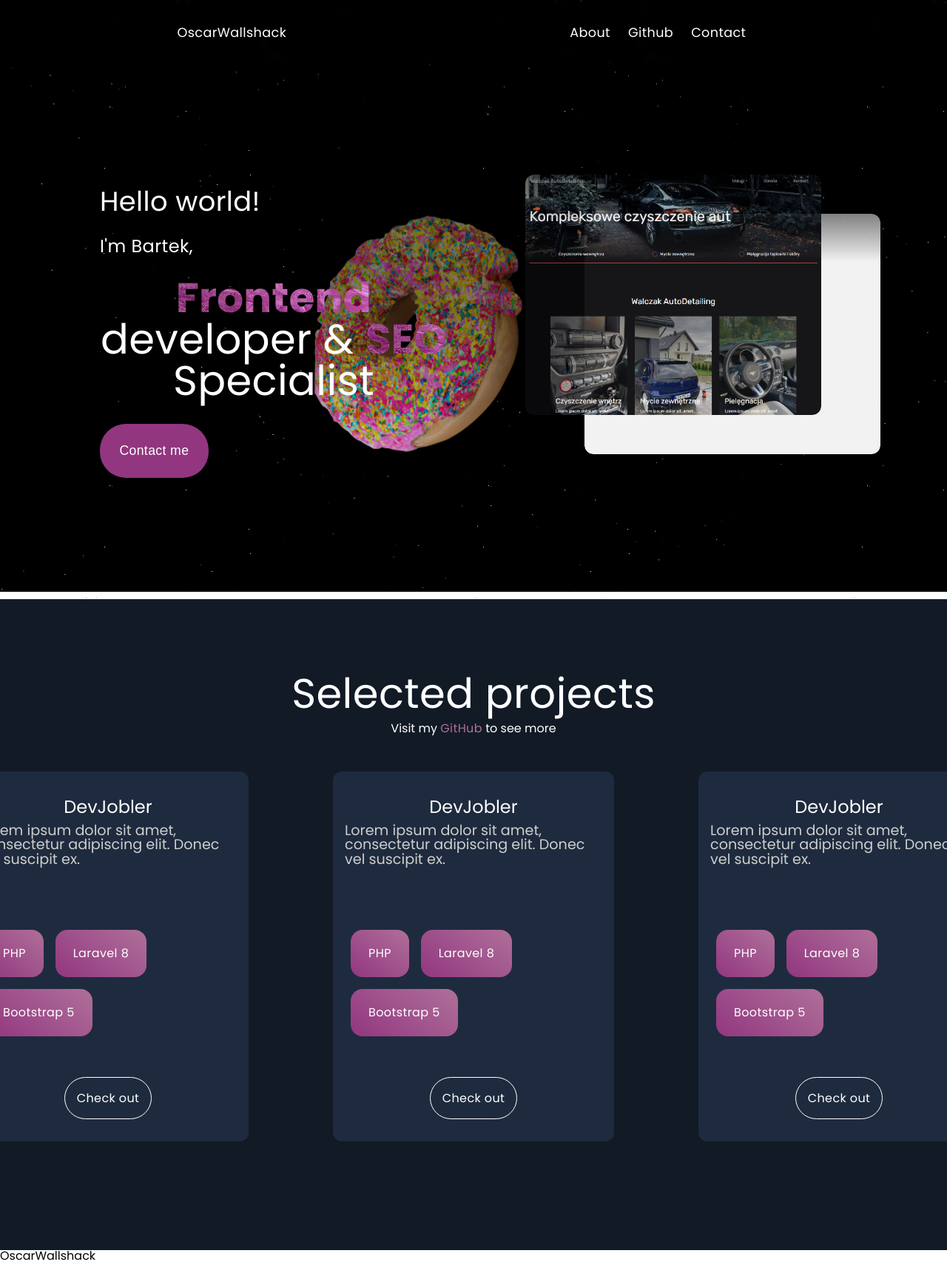
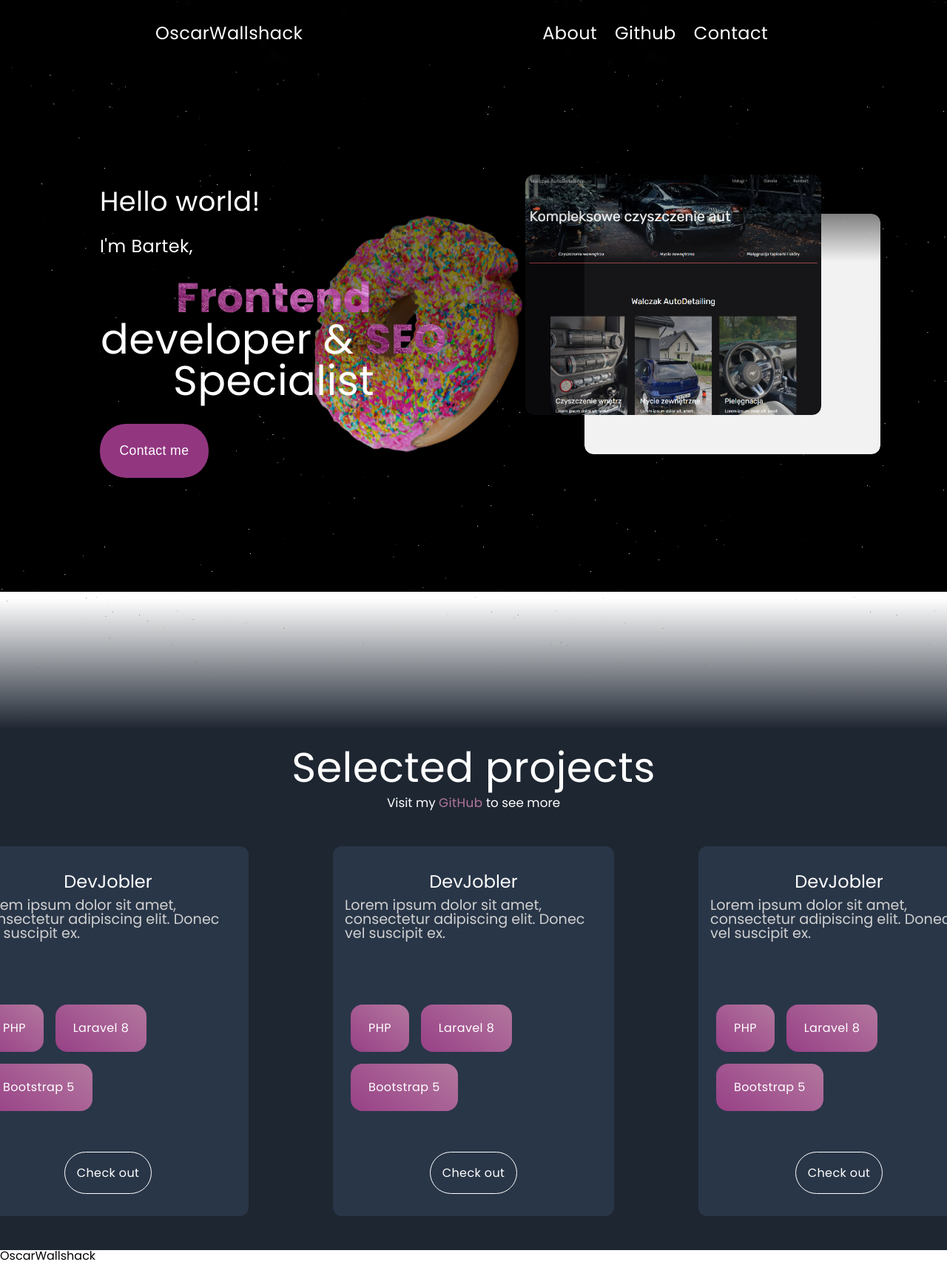
Before and after one commit to oscarwallshack/OscarWallshack.dev, a React (Create React App) app: page / in a window 1280 px wide. Shown: the top 1725 px of the page at 74% size. Built offline with nearby package versions, Linux system fonts and the light colour scheme; a web font is replaced by a local one.

Commit message:
project section

```diff
--- a/src/components/Layout/Nav/Nav.module.scss
+++ b/src/components/Layout/Nav/Nav.module.scss
@@ -25,7 +25,7 @@
                 display: flex;
                 align-items: center;
                 height: 100%;
-                font-size: 1.1rem;
+                font-size: $headingH3;
                 position: relative;
 
 
--- a/src/components/Layout/Projects/Project.module.scss
+++ b/src/components/Layout/Projects/Project.module.scss
@@ -17,7 +17,6 @@
         h4 {
             font-size: $headingH3;
             margin: 10px 0;
-
         }
 
         p {
@@ -30,8 +29,6 @@
     &__content {
         display: grid;
         align-content: space-around;
-
-
         position: relative;
         height: 100%;
 
--- a/src/components/Layout/Projects/Projects.module.scss
+++ b/src/components/Layout/Projects/Projects.module.scss
@@ -6,7 +6,10 @@
     justify-items: center;
     height: 110vh;
     width: 100%;
+    padding-top: 100px;
     background: #121a26;
+    mask-image: linear-gradient(to bottom, rgba(0, 0, 0, 0.5) 0%, rgba(0, 0, 0, 0.95) 100%);
+    -webkit-mask-image: linear-gradient(to bottom, rgba(0, 0, 0, 0.005) 0%, rgba(0, 0, 0, 0.95) 20%);
 
     &__header {
         margin: 100px 0 50px 0;
@@ -19,6 +22,9 @@
             margin-bottom: 0.2em;
         }
 
+        p{
+            font-size: $paragraph;
+        }
         a {
             color: $pink_2;
         }
--- a/src/components/UI/Logo/Logo.module.scss
+++ b/src/components/UI/Logo/Logo.module.scss
@@ -3,11 +3,11 @@
 
 .logo {
     text-decoration: none;
-    font-size: 1.1rem;
+    font-size: $headingH3;
     color: $white;
     letter-spacing: $letterSpacing;
 
-    &:hover{
+    &:hover {
         color: $pink_2;
     }
 }
```
